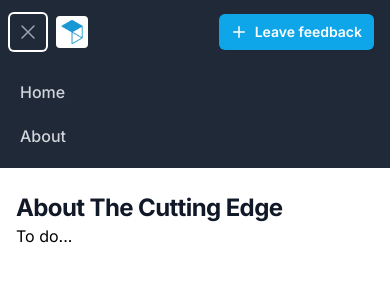
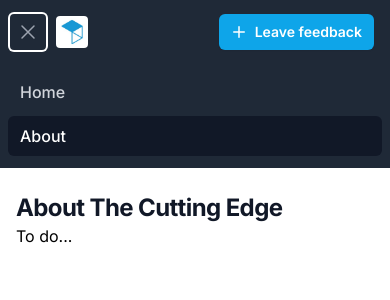
Before and after one commit to dan-kwiat/bit-cutting-edge, a Next.js app: page /about in a window 390 px wide. Both pictures are taken after a click on the button "Open main menu". Shown: the top 300 px of the page. Built offline with nearby package versions, Linux system fonts and the light colour scheme.

Commit message:
fix(navbar): highlight active link

```diff
--- a/components/layout/navbar.tsx
+++ b/components/layout/navbar.tsx
@@ -14,7 +14,6 @@ const navigation = [
 
 export default function NavBar() {
   const pathname = usePathname()
-  const activeNavIndex = navigation.findIndex((nav) => nav.href === pathname)
 
   return (
     <Disclosure as="nav" className="bg-gray-800">
@@ -50,12 +49,12 @@ export default function NavBar() {
                       key={item.name}
                       href={item.href}
                       className={classNames(
-                        activeNavIndex === idx
+                        pathname === item.href
                           ? "bg-gray-900 text-white"
                           : "text-gray-300 hover:bg-gray-700 hover:text-white",
                         "rounded-md px-3 py-2 text-sm font-medium"
                       )}
-                      aria-current={activeNavIndex === idx ? "page" : undefined}
+                      aria-current={pathname === item.href ? "page" : undefined}
                     >
                       {item.name}
                     </Link>
@@ -136,12 +135,12 @@ export default function NavBar() {
                   as="a"
                   href={item.href}
                   className={classNames(
-                    item.current
+                    pathname === item.href
                       ? "bg-gray-900 text-white"
                       : "text-gray-300 hover:bg-gray-700 hover:text-white",
                     "block rounded-md px-3 py-2 text-base font-medium"
                   )}
-                  aria-current={item.current ? "page" : undefined}
+                  aria-current={pathname === item.href ? "page" : undefined}
                 >
                   {item.name}
                 </Disclosure.Button>
```
